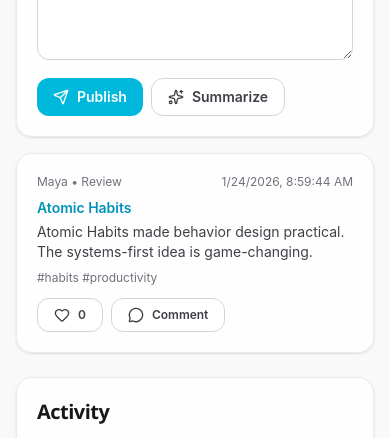
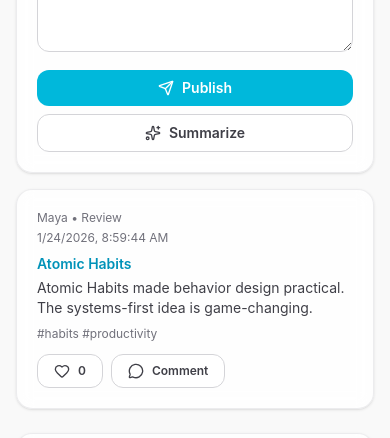
Before and after one commit to MJP2708/Book-Tracker, a Next.js app: page /feed in a window 390 px wide. Shown: the part 323-761 px from the top of the page. Built offline with nearby package versions, Linux system fonts and the light colour scheme; no server answers; sample sign-in values are in the browser's storage.

Commit message:
refactor: adjust layout and spacing in clubs, discussions, and feed pages for improved responsiveness

```diff
--- a/app/books/[bookId]/page.tsx
+++ b/app/books/[bookId]/page.tsx
@@ -1,7 +1,6 @@
 "use client";
 
 import { Navigation } from "@/components/Navigation";
-import { Bookmark, Highlighter, Save } from "lucide-react";
 import { Bookmark, Highlighter, Save, X } from "lucide-react";
 import { useSession } from "next-auth/react";
 import { useParams, useRouter } from "next/navigation";
--- a/app/clubs/page.tsx
+++ b/app/clubs/page.tsx
@@ -64,7 +64,7 @@
     <>
       <Navigation />
       <main className="page-shell">
-        <div className="mx-auto grid w-full max-w-7xl gap-6 px-4 py-8 sm:px-6 lg:grid-cols-[350px_1fr] lg:px-8">
+        <div className="mx-auto grid w-full max-w-7xl gap-6 px-4 py-6 sm:px-6 sm:py-8 lg:grid-cols-[350px_1fr] lg:px-8">
           <aside className="glass-card h-fit">
             <p className="display-title text-xl">Create Book Club</p>
             <form className="mt-4 space-y-3" onSubmit={createClub}>
@@ -81,12 +81,12 @@
           <section className="space-y-3">
             {clubs.map((club) => (
               <article key={club.id} className="glass-card">
-                <div className="mb-2 flex items-start justify-between gap-3">
+                <div className="mb-2 flex flex-col gap-3 sm:flex-row sm:items-start sm:justify-between">
                   <div>
                     <p className="display-title text-xl">{club.name}</p>
                     <p className="text-sm text-zinc-500">Hosted by {club.ownerName}</p>
                   </div>
-                  <button className="secondary-btn" onClick={() => void joinClub(club.id)}>
+                  <button className="secondary-btn w-full sm:w-auto" onClick={() => void joinClub(club.id)}>
                     <Users className="h-4 w-4" />Join
                   </button>
                 </div>
--- a/app/discussions/page.tsx
+++ b/app/discussions/page.tsx
@@ -91,7 +91,7 @@
     <>
       <Navigation />
       <main className="page-shell">
-        <div className="mx-auto grid w-full max-w-7xl gap-6 px-4 py-8 sm:px-6 lg:grid-cols-[380px_1fr] lg:px-8">
+        <div className="mx-auto grid w-full max-w-7xl gap-6 px-4 py-6 sm:px-6 sm:py-8 lg:grid-cols-[380px_1fr] lg:px-8">
           <aside className="glass-card h-fit">
             <p className="display-title text-xl">Start Discussion</p>
             <form className="mt-4 space-y-3" onSubmit={createThread}>
@@ -113,7 +113,7 @@
                 <p className="mt-2 text-sm text-zinc-600 dark:text-zinc-300">{thread.content}</p>
                 <p className="mt-2 text-xs text-zinc-500">by {thread.authorName}</p>
 
-                <div className="mt-3 flex gap-2">
+                <div className="mt-3 flex flex-wrap gap-2">
                   <button className="secondary-btn text-xs" onClick={() => void vote(thread.id, "up")}>
                     <ArrowBigUp className="h-4 w-4" />{thread.upvotes}
                   </button>
@@ -134,14 +134,14 @@
                   ))}
                 </div>
 
-                <div className="mt-3 flex gap-2">
+                <div className="mt-3 flex flex-col gap-2 sm:flex-row">
                   <input
                     value={replyDraft[thread.id] || ""}
                     onChange={(e) => setReplyDraft((prev) => ({ ...prev, [thread.id]: e.target.value }))}
                     placeholder="Write a reply"
                     className="w-full rounded-xl border border-zinc-300 bg-white px-3 py-2 text-sm dark:border-zinc-700 dark:bg-zinc-900"
                   />
-                  <button className="secondary-btn" onClick={() => void reply(thread.id)}>Reply</button>
+                  <button className="secondary-btn w-full sm:w-auto" onClick={() => void reply(thread.id)}>Reply</button>
                 </div>
               </article>
             ))}
--- a/app/feed/page.tsx
+++ b/app/feed/page.tsx
@@ -104,7 +104,7 @@
     <>
       <Navigation />
       <main className="page-shell">
-        <div className="mx-auto grid w-full max-w-7xl gap-6 px-4 py-8 sm:px-6 lg:grid-cols-[1fr_330px] lg:px-8">
+        <div className="mx-auto grid w-full max-w-7xl gap-6 px-4 py-6 sm:px-6 sm:py-8 lg:grid-cols-[1fr_330px] lg:px-8">
           <section className="space-y-4">
             <article className="glass-card">
               <p className="display-title text-2xl">Community Feed</p>
@@ -120,9 +120,9 @@
                 <textarea value={postDraft} onChange={(e) => setPostDraft(e.target.value)} rows={4} placeholder="What did you learn today?"
                   className="w-full rounded-xl border border-zinc-300 bg-white px-3 py-2 text-sm dark:border-zinc-700 dark:bg-zinc-900" />
                 {insight && <p className="rounded-xl bg-cyan-50 p-3 text-xs text-cyan-700 dark:bg-cyan-950/40 dark:text-cyan-300">AI Insight: {insight}</p>}
-                <div className="flex gap-2">
-                  <button type="submit" className="primary-btn"><Send className="h-4 w-4" />Publish</button>
-                  <button type="button" className="secondary-btn" onClick={() => void extractInsights()}><Sparkles className="h-4 w-4" />Summarize</button>
+                <div className="flex flex-col gap-2 sm:flex-row">
+                  <button type="submit" className="primary-btn w-full sm:w-auto"><Send className="h-4 w-4" />Publish</button>
+                  <button type="button" className="secondary-btn w-full sm:w-auto" onClick={() => void extractInsights()}><Sparkles className="h-4 w-4" />Summarize</button>
                 </div>
               </form>
             </article>
@@ -130,14 +130,14 @@
             <article className="space-y-3">
               {posts.map((post) => (
                 <div key={post.id} className="glass-card">
-                  <div className="mb-2 flex items-center justify-between text-xs text-zinc-500">
+                  <div className="mb-2 flex flex-col gap-1 text-xs text-zinc-500 sm:flex-row sm:items-center sm:justify-between">
                     <p>{post.authorName} • {post.kind === "review" ? "Review" : "Post"}</p>
                     <p>{new Date(post.createdAt).toLocaleString()}</p>
                   </div>
                   {post.bookTitle && <p className="mb-1 text-sm font-semibold text-cyan-600">{post.bookTitle}</p>}
                   <p className="text-sm text-zinc-700 dark:text-zinc-200">{post.content}</p>
                   {post.tags.length > 0 && <p className="mt-2 text-xs text-zinc-500">#{post.tags.join(" #")}</p>}
-                  <div className="mt-3 flex gap-2">
+                  <div className="mt-3 flex flex-wrap gap-2">
                     <button type="button" className="secondary-btn text-xs" onClick={() => void likePost(post.id)}>
                       <Heart className="h-4 w-4" />{post.likeCount}
                     </button>
```
